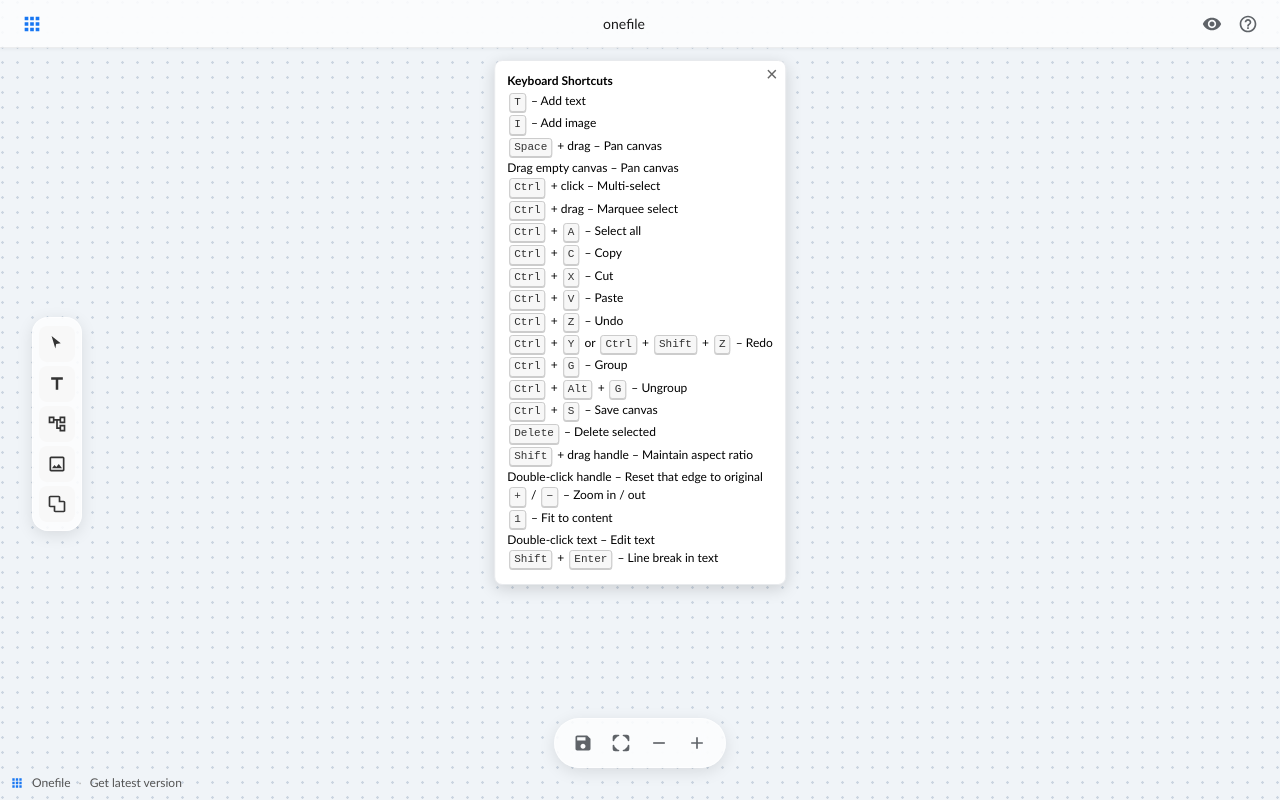
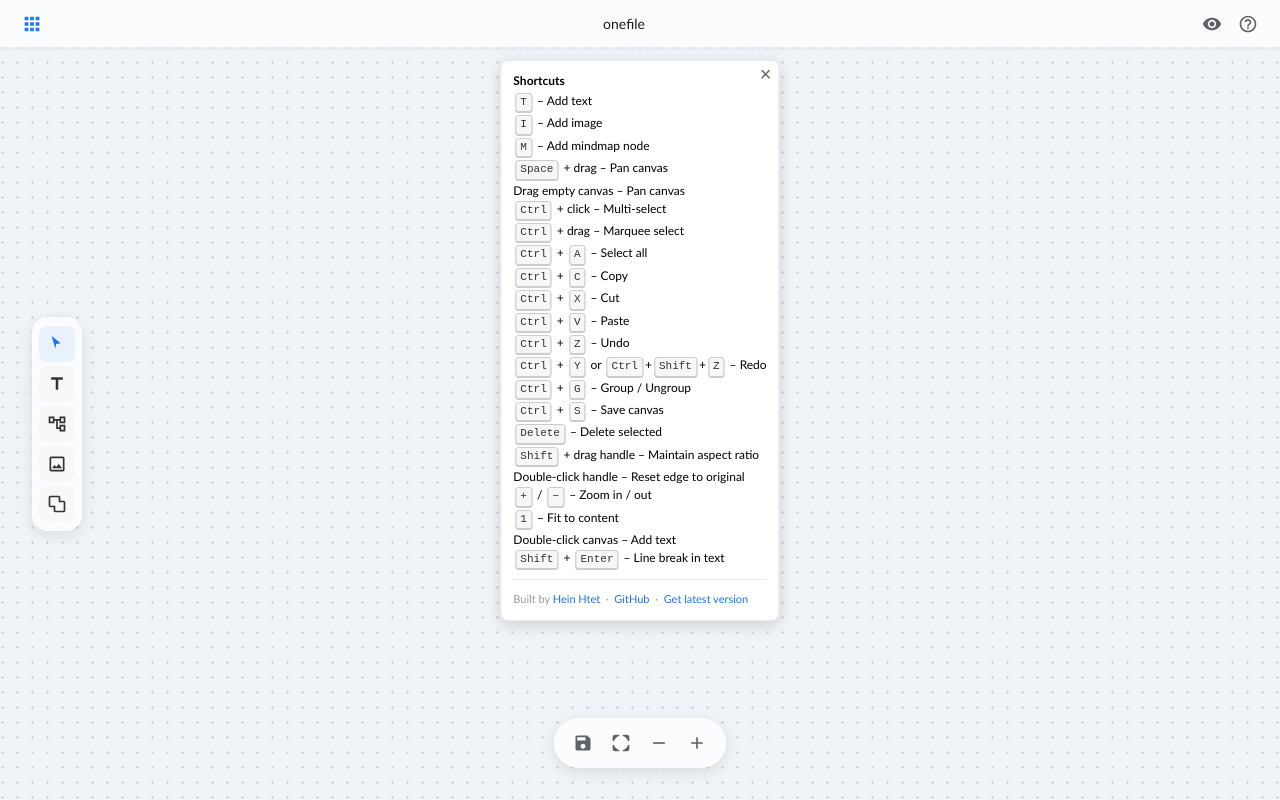
Before and after one commit to heinhtetmedia/onefile, a plain HTML site: page index.html in a window 1280 px wide. Both pictures are taken after a click on the button 1248 px from the left and 23 px from the top of the page. Drawn offline with Linux system fonts and the light colour scheme.

Commit message:
S3 UI overhaul — JS rewire: new button handlers, help popup with credits
- select-btn: always active (highlights blue in sidebar; select is default mode)
- add-mind-btn: adds a mindmap root node (same as M key)
- group-btn: now toggles group/ungroup — ungroups a lone selected group, otherwise groups
- show-shortcuts-btn: popup closes on outside click; shortcuts list adds M key; credits section with Hein Htet link, GitHub, and Get-latest-version appended at bottom
- Remove .credit bottom-left div and its CSS (credits now live in the help popup)
- Ctrl+A / Delete / Ctrl+Z/Y verified — all keyboard-only, unaffected

Co-Authored-By: Claude Sonnet 4.6 <noreply@anthropic.com>

```diff
--- a/index.html
+++ b/index.html
@@ -79,6 +79,8 @@ body { background-color: #f0f4f8; } /* Updated to match image style */
 #floating-sidebar button.active:hover .toggle-track { fill: #1566d0; }
 
 .sidebar-divider { height: 1.2px; background: #e0e0e0; margin: 6px 0; }
+#floating-sidebar button.active { background: rgba(24,119,242,0.08); color: #1877F2; }
+#floating-sidebar button.active:hover { background: rgba(24,119,242,0.14); }
 
 #file-input { display: none; }
 
@@ -231,14 +233,6 @@ body { background-color: #f0f4f8; } /* Updated to match image style */
 }
 .close-btn:hover { color: #333; background-color: transparent; }
 
-.credit {
-  position: fixed; bottom: 10px; left: 10px;
-  font-size: 12px; color: #777; z-index: 50;
-  display: flex; gap: 8px; align-items: center;
-}
-.credit a { color: #555; text-decoration: none; }
-.credit a:hover { text-decoration: underline; color: #1877F2; }
-.credit .sep { color: #bbb; }
 
 #filename-display {
   font-size: 14px; font-weight: 500; color: #1a1a1a; cursor: pointer;
@@ -410,7 +404,7 @@ body { background-color: #f0f4f8; } /* Updated to match image style */
 </div>
 <div class="keyboard-shortcuts">
   <button class="close-btn">×</button>
-  <strong>Keyboard Shortcuts</strong>
+  <strong>Shortcuts</strong>
   <p style="font-size: 11px; color: #999; margin: 4px 0 6px;">Mac: use <kbd>⌘</kbd> for <kbd>Ctrl</kbd>, <kbd>⌥</kbd> for <kbd>Alt</kbd></p>
   <ul>
     <li><kbd>T</kbd> – Add text</li>
@@ -436,12 +430,6 @@ body { background-color: #f0f4f8; } /* Updated to match image style */
     <li><kbd>Shift</kbd> + <kbd>Enter</kbd> – Line break in text</li>
     <li>Drag empty canvas to pan</li>
   </ul>
-</div>
-<div class="credit">
-  <svg width="14" height="14" viewBox="0 0 24 24" style="flex-shrink:0"><path fill="#1877F2" d="M4 8h4V4H4v4zm6 12h4v-4h-4v4zm-6 0h4v-4H4v4zm0-6h4v-4H4v4zm6 0h4v-4h-4v4zm6-10v4h4V4h-4zm-6 4h4V4h-4v4zm6 6h4v-4h-4v4zm0 6h4v-4h-4v4z"/></svg>
-  <a href="https://github.com/heinhtetmedia/onefile" target="_blank" rel="noopener">Onefile</a>
-  <span class="sep">·</span>
-  <a href="https://heinhtetmedia.github.io/onefile/" target="_blank" rel="noopener" title="Open the latest version of Onefile">Get latest version</a>
 </div>
 <script>
 const REPO_URL = 'https://github.com/heinhtetmedia/onefile';
@@ -1520,8 +1508,7 @@ function buildStaticBodyHTML(state) {
     '<input type="file" id="file-input" accept="image/*" multiple>',
     $('bottom-nav').outerHTML,
     '<div id="text-dialog" style="display: none;">' + $('text-dialog').innerHTML + '</div>',
-    '<div class="keyboard-shortcuts" style="display: none;">' + document.querySelector('.keyboard-shortcuts').innerHTML + '</div>',
-    '<div class="credit">' + document.querySelector('.credit').innerHTML + '</div>'
+    '<div class="keyboard-shortcuts" style="display: none;">' + document.querySelector('.keyboard-shortcuts').innerHTML + '</div>'
   ].join('\n');
 }
 
@@ -1658,6 +1645,7 @@ function buildShortcutsPanel() {
   const items = [
     [k('T'), 'Add text'],
     [k('I'), 'Add image'],
+    [k('M'), 'Add mindmap node'],
     [k('Space') + ' + drag', 'Pan canvas'],
     ['Drag empty canvas', 'Pan canvas'],
     [k(M) + ' + click', 'Multi-select'],
@@ -1667,21 +1655,32 @@ function buildShortcutsPanel() {
     [k(M) + ' + ' + k('X'), 'Cut'],
     [k(M) + ' + ' + k('V'), 'Paste'],
     [k(M) + ' + ' + k('Z'), 'Undo'],
-    [k(M) + ' + ' + k('Y') + ' or ' + k(M) + ' + ' + k('Shift') + ' + ' + k('Z'), 'Redo'],
-    [k(M) + ' + ' + k('G'), 'Group'],
-    [k(M) + ' + ' + k(A) + ' + ' + k('G'), 'Ungroup'],
+    [k(M) + ' + ' + k('Y') + ' or ' + k(M) + '+' + k('Shift') + '+' + k('Z'), 'Redo'],
+    [k(M) + ' + ' + k('G'), 'Group / Ungroup'],
     [k(M) + ' + ' + k('S'), 'Save canvas'],
     [k('Delete'), 'Delete selected'],
     [k('Shift') + ' + drag handle', 'Maintain aspect ratio'],
-    ['Double-click handle', 'Reset that edge to original'],
+    ['Double-click handle', 'Reset edge to original'],
     [k('+') + ' / ' + k('−'), 'Zoom in / out'],
     [k('1'), 'Fit to content'],
-    ['Double-click text', 'Edit text'],
+    ['Double-click canvas', 'Add text'],
     [k('Shift') + ' + ' + k('Enter'), 'Line break in text']
   ];
   ul.innerHTML = items.map(([keys, desc]) => '<li>' + keys + ' – ' + desc + '</li>').join('');
   const note = document.querySelector('.keyboard-shortcuts p');
   if (note) note.remove();
+  if (!document.getElementById('shortcuts-credits')) {
+    const div = document.createElement('div');
+    div.id = 'shortcuts-credits';
+    div.style.cssText = 'margin-top:10px;padding-top:10px;border-top:1px solid #eee;font-size:11px;color:#999;line-height:1.6;';
+    div.innerHTML =
+      'Built by <a href="https://heinhtet.com.mm" target="_blank" rel="noopener" style="color:#1877F2;text-decoration:none;">Hein Htet</a>' +
+      ' &nbsp;·&nbsp; ' +
+      '<a href="' + REPO_URL + '" target="_blank" rel="noopener" style="color:#1877F2;text-decoration:none;">GitHub</a>' +
+      ' &nbsp;·&nbsp; ' +
+      '<a href="' + LATEST_URL + '" target="_blank" rel="noopener" style="color:#1877F2;text-decoration:none;">Get latest version</a>';
+    ul.parentNode.appendChild(div);
+  }
 }
 
 // ============ DRAG / RESIZE HELPERS (shared by mouse + touch) ============
@@ -2008,7 +2007,23 @@ function setupEventListeners() {
     inp.style.height = inp.scrollHeight + 'px';
   });
 
-  $('group-btn').addEventListener('click', () => { if (!isViewOnly()) groupObjects(); });
+  $('select-btn').addEventListener('click', () => { /* always in select mode — visual only */ });
+
+  $('add-mind-btn').addEventListener('click', () => {
+    if (isViewOnly()) return;
+    recordUndo();
+    const node = addMindmapToCanvas('');
+    startEditingMind(node);
+  });
+
+  $('group-btn').addEventListener('click', () => {
+    if (isViewOnly()) return;
+    if (selectedObjects.length === 1 && selectedObjects[0].classList.contains('group-object')) {
+      ungroupObjects();
+    } else {
+      groupObjects();
+    }
+  });
   $('reflow-btn').addEventListener('click', function() {
     if (isViewOnly()) return;
     const mindSel = selectedObjects.find(function(o) { return o.classList.contains('mind-object'); });
@@ -2031,12 +2046,19 @@ function setupEventListeners() {
   $('zoom-out-btn').addEventListener('click', () => zoomCentered(1 / 1.2));
   $('fit-to-content-btn').addEventListener('click', fitToContent);
 
-  $('show-shortcuts-btn').addEventListener('click', () => {
+  $('show-shortcuts-btn').addEventListener('click', (e) => {
+    e.stopPropagation();
     const p = document.querySelector('.keyboard-shortcuts');
     p.style.display = (p.style.display === 'block') ? 'none' : 'block';
   });
   document.querySelector('.close-btn').addEventListener('click', () => {
     document.querySelector('.keyboard-shortcuts').style.display = 'none';
+  });
+  document.addEventListener('click', (e) => {
+    const p = document.querySelector('.keyboard-shortcuts');
+    if (p && p.style.display === 'block' && !p.contains(e.target) && !e.target.closest('#show-shortcuts-btn')) {
+      p.style.display = 'none';
+    }
   });
 
   container.addEventListener('wheel', function(e) {
@@ -2416,6 +2438,8 @@ function init() {
   buildShortcutsPanel();
   setupFilenameBar();
   setupTouchSupport();
+  const selBtn = $('select-btn');
+  if (selBtn) selBtn.classList.add('active');
   try { document.execCommand('defaultParagraphSeparator', false, 'br'); } catch (_) {}
 }
 
```
